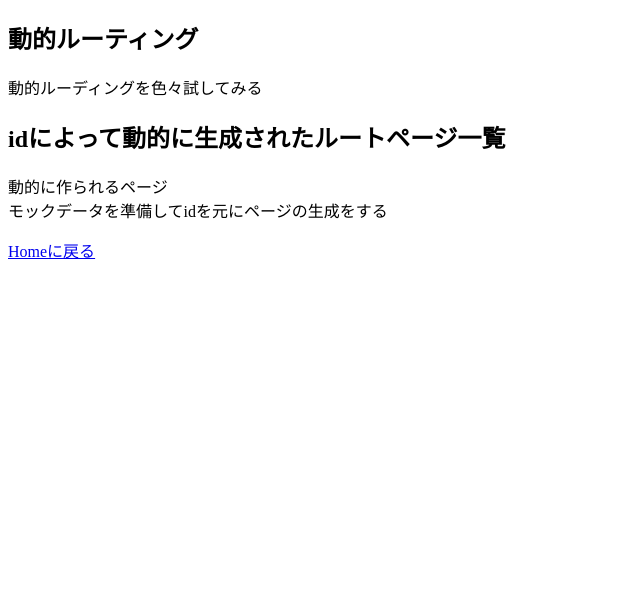
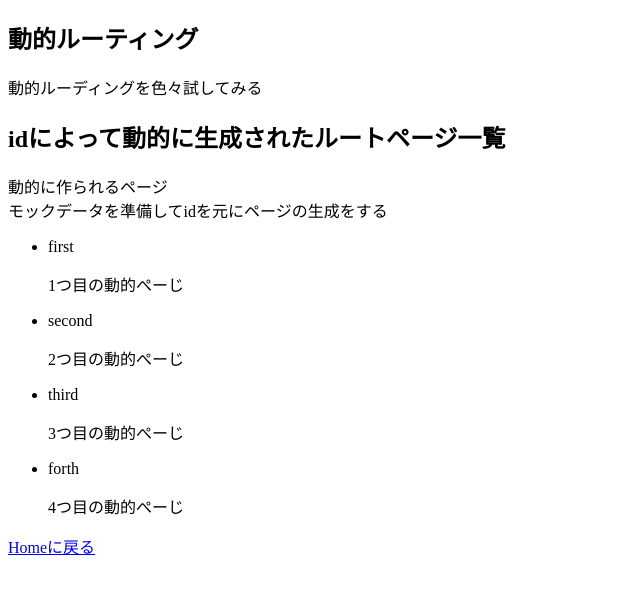
Before and after one commit to toku-chan/nextjs-routing, a Next.js app: page /dynamic in a window 1280 px wide. Shown: the top 594 px of the page, without its empty margins (0-640 px from the left). Built offline with nearby package versions, Linux system fonts and the light colour scheme.

Commit message:
動的ルートを実装するためにSSG実装をまずやってみた

```diff
--- /dev/null
+++ b/src/pages/api/mockData.ts
@@ -0,0 +1,18 @@
+const mockData = {
+  posts: [
+    {id: 1, title: "first", text: "1つ目の動的ぺーじ"},
+    {id: 2, title: "second", text: "2つ目の動的ぺーじ"},
+    {id: 3, title: "third", text: "3つ目の動的ぺーじ"},
+    {id: 4, title: "forth", text: "4つ目の動的ぺーじ"},
+  ]
+};
+
+// Next.js API route support: https://nextjs.org/docs/api-routes/introduction
+import type { NextApiRequest, NextApiResponse } from 'next'
+
+export default function handler(
+  req: NextApiRequest,
+  res: NextApiResponse
+) {
+  res.status(200).json(mockData)
+}
--- a/src/pages/dynamic/index.tsx
+++ b/src/pages/dynamic/index.tsx
@@ -1,6 +1,27 @@
 import { Layout } from "@/components/Layout";
 
-export default function DynamicRouting() {
+type Props = {
+  data: {
+    posts: {
+      id: number;
+      title: string;
+      text: string;
+    }[]
+  }
+}
+
+export const getStaticProps = async() => {
+  const response = await fetch('http://localhost:3000/api/mockData');
+  const data = await response.json();
+
+  return {
+    props: {
+      data
+    }
+  }
+}
+
+export default function DynamicRouting({ data }: Props) {
   return (
     <Layout>
       <section>
@@ -13,10 +34,14 @@ export default function DynamicRouting() {
           動的に作られるページ<br />
           モックデータを準備してidを元にページの生成をする
         </p>
-        {/* TODO: 2023/01/16(月)
-          * * 動的ルートを作成するためにモックデータを作成
-          * * JSONデータで、構成は {id: number, title: string, text: string} でやってみる
-         */}
+        <ul>
+          {data.posts.map((item) => (
+            <li key={item.id}>
+              <p>{item.title}</p>
+              <p>{item.text}</p>
+            </li>
+          ))}
+        </ul>
       </section>
     </Layout>
   )
```
